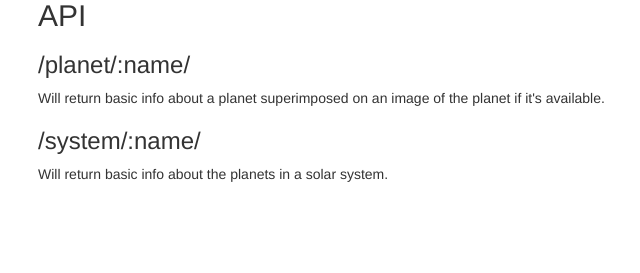
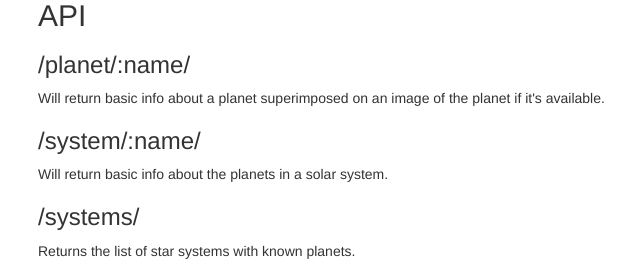
Before and after one commit to jsnider3/Planetaas, a Flask app: page / in a window 1280 px wide. Shown: the part 527-800 px from the top of the page, without its empty margins (82-722 px from the left). Run offline with Flask 2, Linux system fonts and the light colour scheme; some libraries are stand-ins or nearby versions.

Commit message:
Publicize systems api.

```diff
--- a/templates/home.html
+++ b/templates/home.html
@@ -26,6 +26,10 @@
         <h3 id="system_api">/system/:name/</h3>
 
         <p>Will return basic info about the planets in a solar system. </p>
+
+        <h3 id="systems">/systems/</h3>
+
+        <p>Returns the list of star systems with known planets.</p>
       </div>
     </div>
   </body>
```
Also changed, not shown: tests/home.png.
